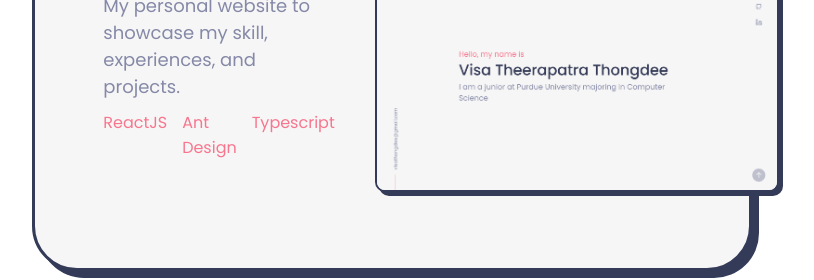
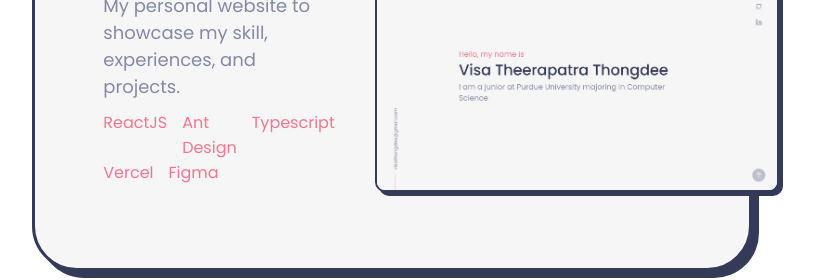
Before and after one commit to visathongdee/personal-website, a React (Create React App) app in the folder my-app/: page / in a window 1280 px wide. Shown: the part 2848-3128 px from the top of the page, without its empty margins (248-1062 px from the left). Built offline with nearby package versions, Linux system fonts and the light colour scheme.

Commit message:
Changed site title + small projects changes

```diff
--- a/my-app/src/App.js
+++ b/my-app/src/App.js
@@ -3,8 +3,14 @@ import { BrowserRouter as Router, Routes, Route } from "react-router-dom";
 import { ConfigProvider} from "antd";
 import Home from "./pages/home";
 import "./style.css";
+import { useEffect } from "react";
 
 function App() {
+
+  useEffect(() => {
+    document.title = 'Visa Thongdee';
+  }, []);
+
   // const theme = {
   //   token: {
   //     colorPrimary: "#1890ff",
--- a/my-app/src/pages/sections/projects.tsx
+++ b/my-app/src/pages/sections/projects.tsx
@@ -49,6 +49,17 @@ export default function Projects() {
             <p className="proj-tech-list">ReactJS</p>
             <p className="proj-tech-list">Ant Design</p>
             <p className="proj-tech-list">Typescript</p>
+          </div>
+          <div
+            style={{
+              display: "flex",
+              flexDirection: "row",
+              gap: "15px",
+              color: "pink",
+            }}
+          >
+            <p className="proj-tech-list">Vercel</p>
+            <p className="proj-tech-list">Figma</p>
           </div>
         </div>
         <div>
```
